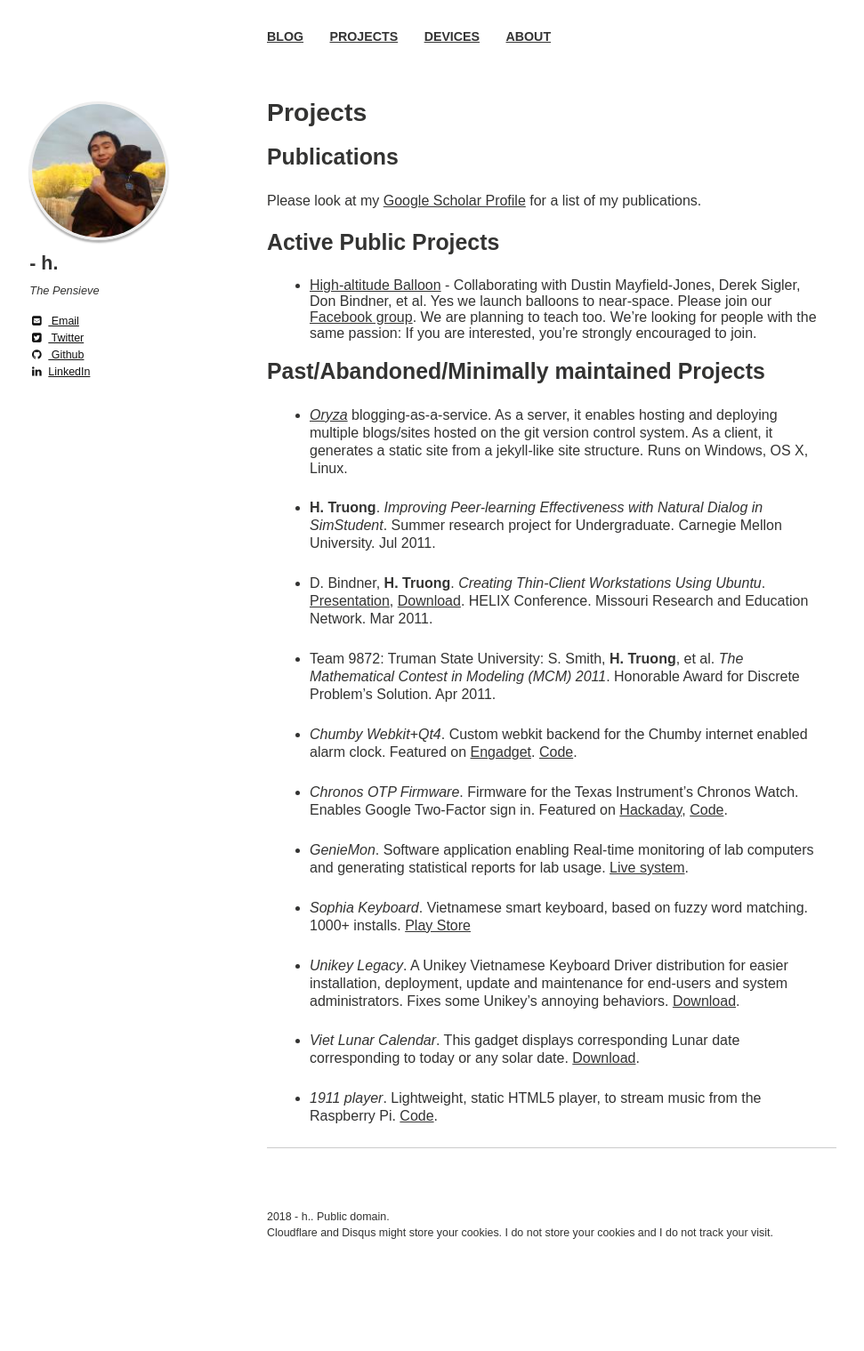
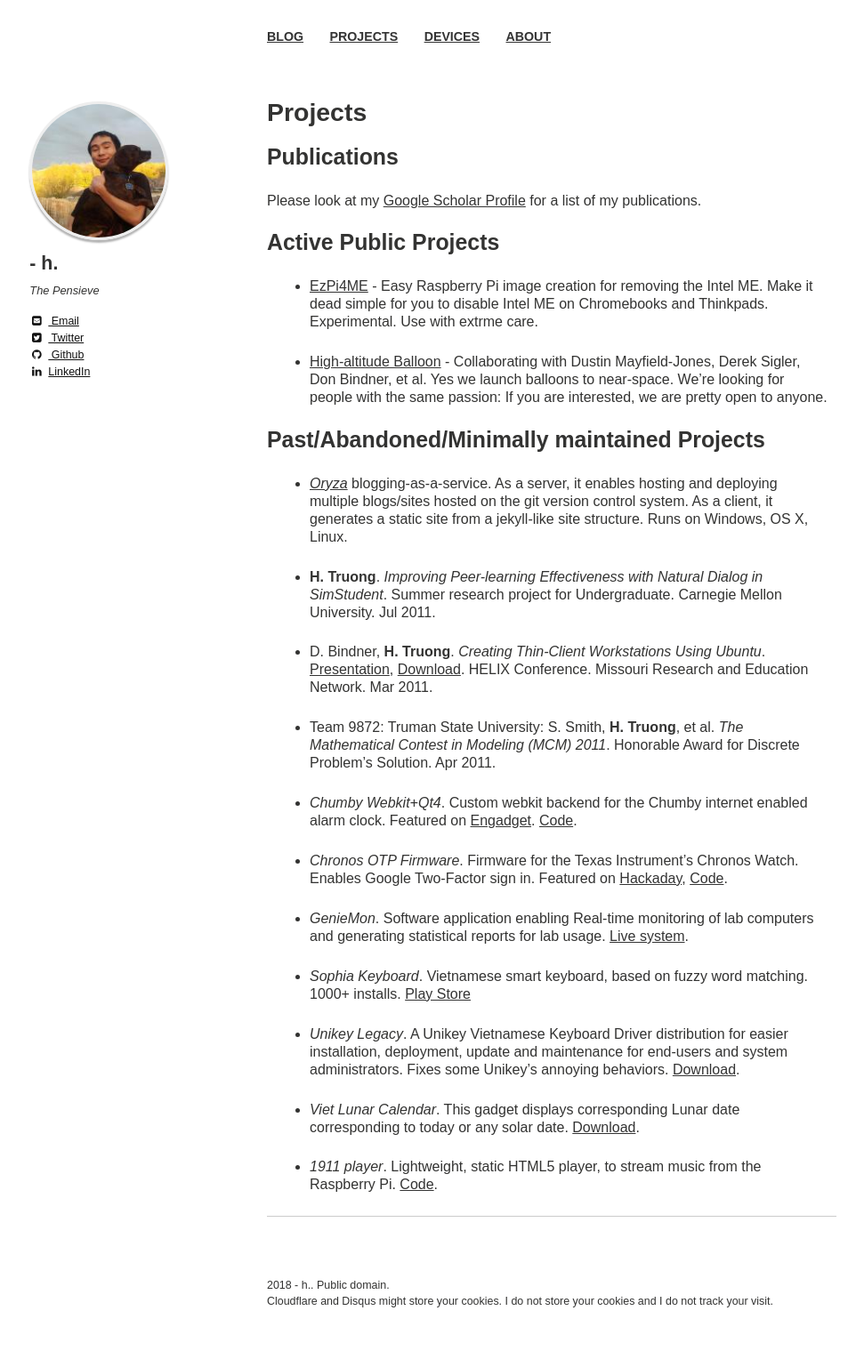
Before and after one commit to htruong/htruong.github.io, a Jekyll site: the page built from projects.md, in a window 1280 px wide. Shown: the whole page at 89% size, without its empty margins (20-991 px from the left). Built offline with Jekyll 4.4.1, drawn with Linux system fonts in a browser that asks for light colours; nearby versions of some CDN libraries; before the commit the page ends 1442 px from its top, so only the background shows below that.

Commit message:
[pages] update projects

```diff
--- a/projects.md
+++ b/projects.md
@@ -13,7 +13,9 @@ Please look at my [Google Scholar Profile](https://scholar.google.com/citations?
 Active Public Projects
 ---
 
-- [High-altitude Balloon](http://hab.education/) - Collaborating with Dustin Mayfield-Jones, Derek Sigler, Don Bindner, et al. Yes we launch balloons to near-space. Please join our [Facebook group](https://www.facebook.com/groups/981422375217977/). We are planning to teach too. We're looking for people with the same passion: If you are interested, you're strongly encouraged to join.
+- [EzPi4ME](https://github.com/htruong/ezpi4me) - Easy Raspberry Pi image creation for removing the Intel ME. Make it dead simple for you to disable Intel ME on Chromebooks and Thinkpads. Experimental. Use with extrme care.
+
+- [High-altitude Balloon](http://hab.education/) - Collaborating with Dustin Mayfield-Jones, Derek Sigler, Don Bindner, et al. Yes we launch balloons to near-space. We're looking for people with the same passion: If you are interested, we are pretty open to anyone.
 
 Past/Abandoned/Minimally maintained Projects
 ---
```
